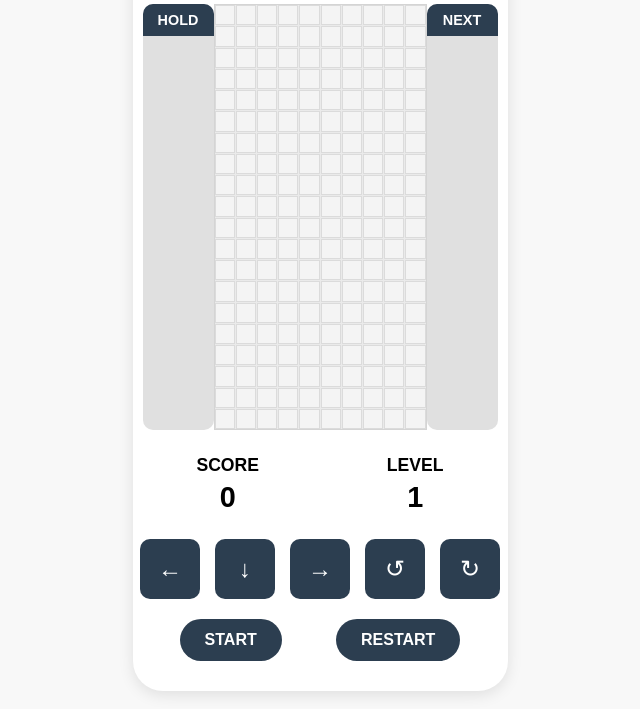
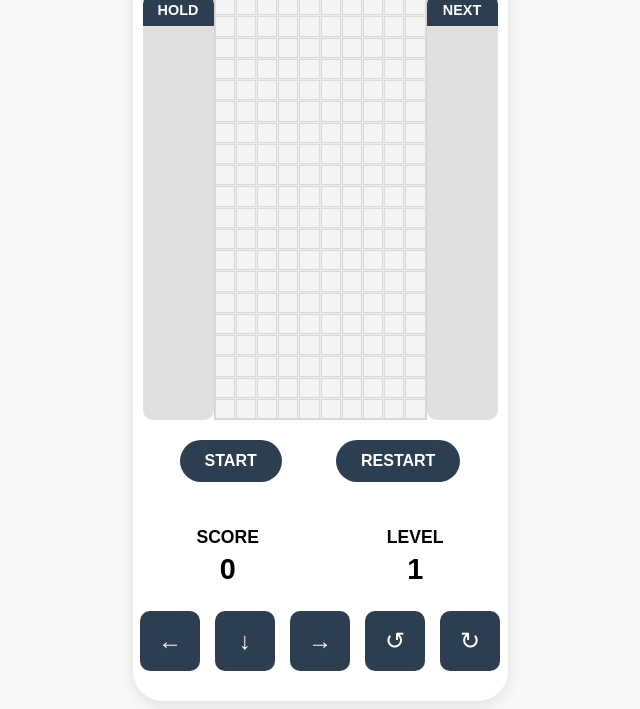
Before and after one commit to Tetsuya81/tetris-game, a plain HTML site: page index.html in a window 1280 px wide. Shown: the part 91-800 px from the top of the page, without its empty margins (320-960 px from the left). Drawn offline with Linux system fonts and the light colour scheme.

Commit message:
Move the `game-buttons` div above the `game-status` div in `index.html`
* Adjust the `game-buttons` class in `styles.css` to ensure proper alignment and spacing
* Update the `game-status` class in `styles.css` to ensure proper alignment and spacing

```diff
--- a/index.html
+++ b/index.html
@@ -30,6 +30,11 @@
             </div>
         </div>
 
+        <div class="game-buttons">
+            <button class="btn" id="startPauseBtn">START</button>
+            <button class="btn" id="restartBtn">RESTART</button>
+        </div>
+
         <div class="game-status">
             <div class="score-container">
                 <div class="status-label">SCORE</div>
@@ -48,11 +53,6 @@
             <button class="control-btn" id="rotateLeft">↺</button>
             <button class="control-btn" id="rotateRight">↻</button>
         </div>
-
-        <div class="game-buttons">
-            <button class="btn" id="startPauseBtn">START</button>
-            <button class="btn" id="restartBtn">RESTART</button>
-        </div>
     </div>
 
     <script src="script.js"></script>
--- a/styles.css
+++ b/styles.css
@@ -113,6 +113,7 @@ body {
     justify-content: space-around;
     padding: 15px 0;
     text-align: center;
+    margin-top: 10px; /* Add margin-top for spacing */
 }
 
 .status-label {
@@ -157,6 +158,7 @@ body {
     display: flex;
     justify-content: space-around;
     padding: 10px 20px;
+    margin-bottom: 10px; /* Add margin-bottom for spacing */
 }
 
 .btn {
```
